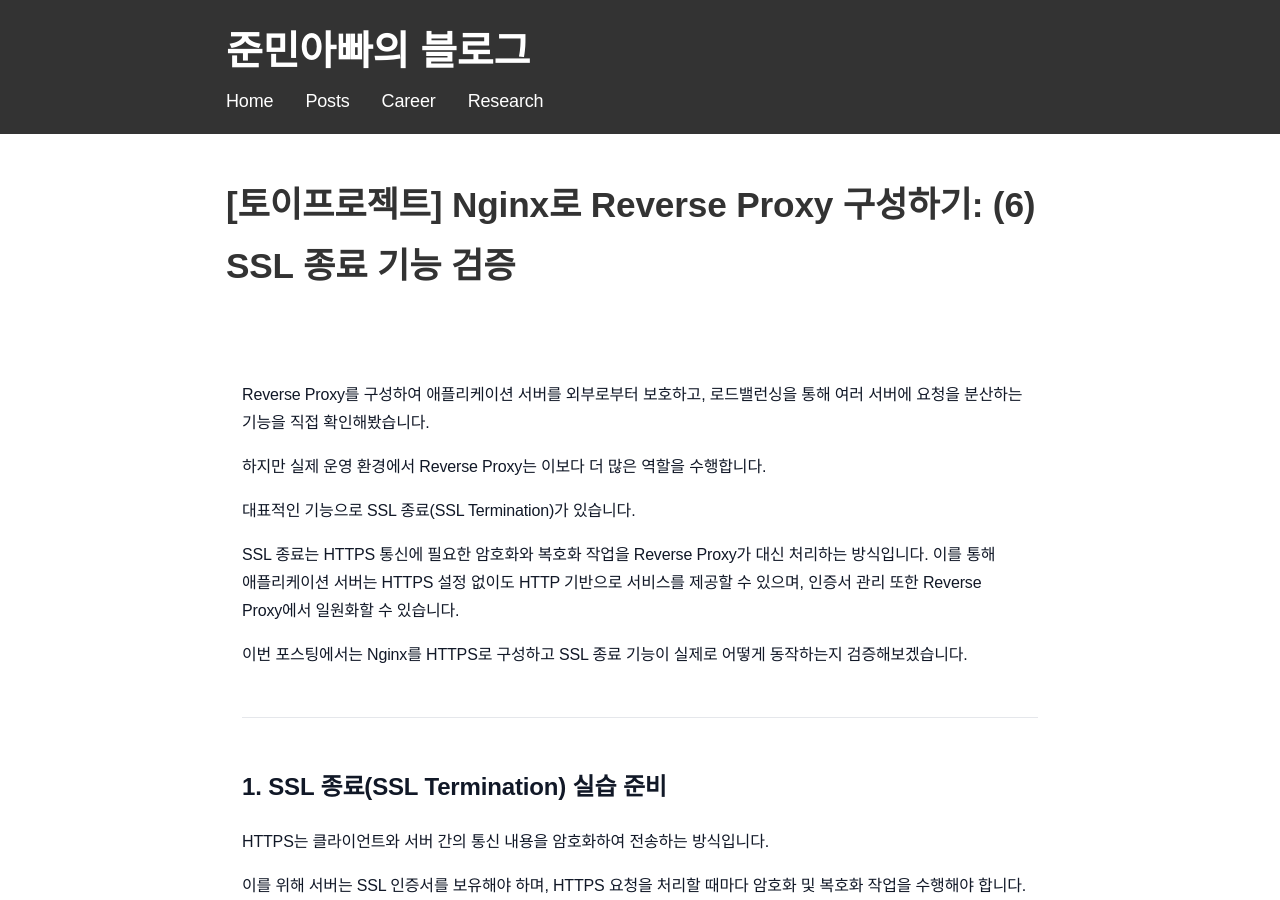
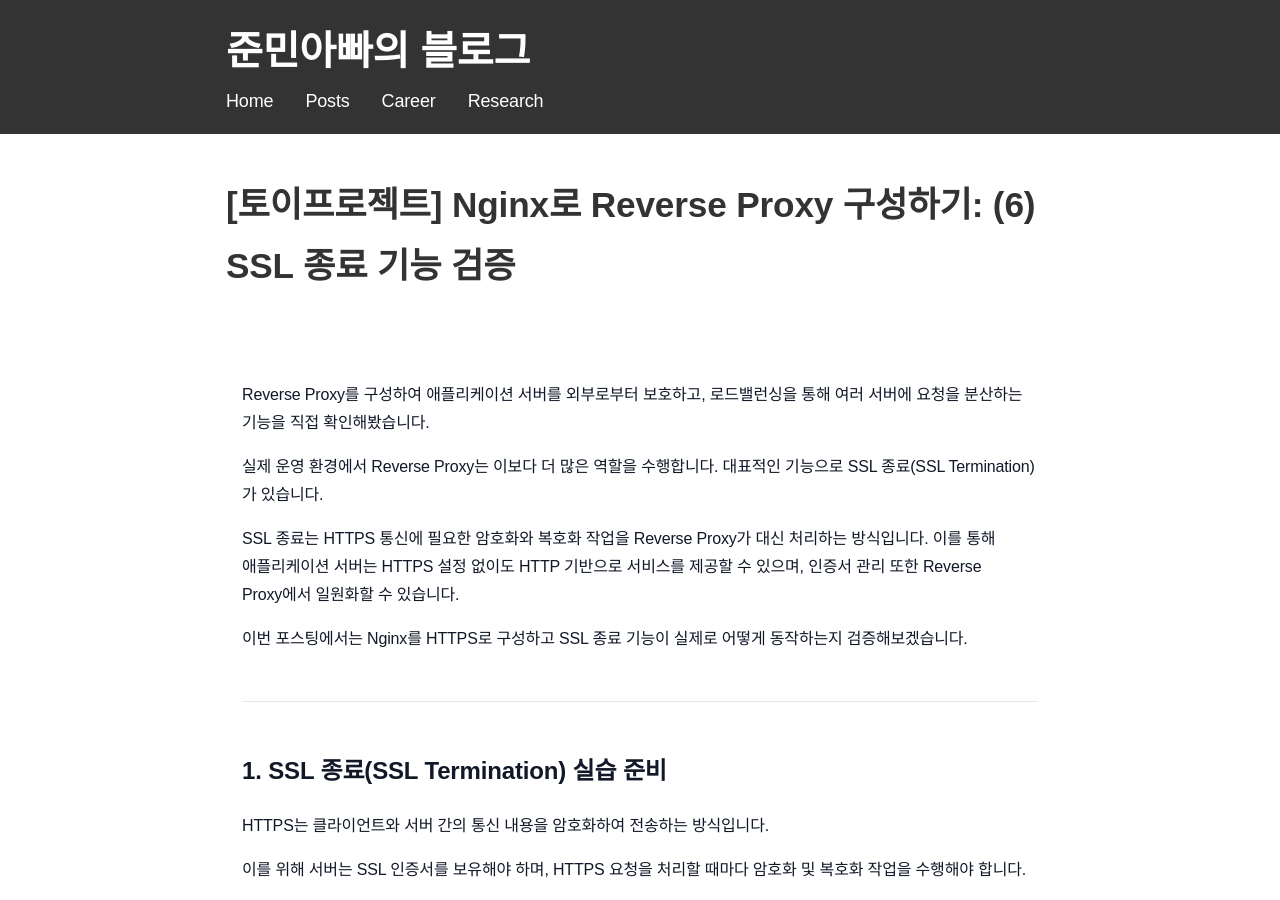
Before and after one commit to sanghoon-lee/sanghoon-lee.github.io, a Jekyll site: the page built from _posts/2026-06-14-nginx-rp6.md, in a window 1280 px wide and 900 px high. Built offline with Jekyll 4.4.1, drawn with Linux system fonts in a browser that asks for light colours; nearby versions of some CDN libraries; comment, search, counter and statistics services are not loaded; some of the changed text lies outside the part shown.

Commit message:
RP실습5편추가

```diff
--- a/_posts/2026-06-14-nginx-rp6.md
+++ b/_posts/2026-06-14-nginx-rp6.md
@@ -2,16 +2,14 @@
 layout: post
 title: "[토이프로젝트] Nginx로 Reverse Proxy 구성하기: (6) SSL 종료 기능 검증"
 date: 2026-06-14
-description: Nginx로 구성한 Reverse Proxy를 이용해서  SSL 종료 기능을 검증하는 실습에 대한 포스팅입니다.
+description: Nginx로 구성한 Reverse Proxy를 이용해서 SSL 종료 기능을 검증하는 실습에 대한 포스팅입니다.
 image: /assets/images/nginx.jpg
 categories: 토이프로젝트
 ---
 
 Reverse Proxy를 구성하여 애플리케이션 서버를 외부로부터 보호하고, 로드밸런싱을 통해 여러 서버에 요청을 분산하는 기능을 직접 확인해봤습니다.
 
-하지만 실제 운영 환경에서 Reverse Proxy는 이보다 더 많은 역할을 수행합니다.
-
-대표적인 기능으로 SSL 종료(SSL Termination)가 있습니다.
+실제 운영 환경에서 Reverse Proxy는 이보다 더 많은 역할을 수행합니다. 대표적인 기능으로 SSL 종료(SSL Termination)가 있습니다.
 
 SSL 종료는 HTTPS 통신에 필요한 암호화와 복호화 작업을 Reverse Proxy가 대신 처리하는 방식입니다. 이를 통해 애플리케이션 서버는 HTTPS 설정 없이도 HTTP 기반으로 서비스를 제공할 수 있으며, 인증서 관리 또한 Reverse Proxy에서 일원화할 수 있습니다.
 
```
Also changed, not shown: other parts of _posts/2026-06-14-nginx-rp6.md (+2 -2 lines).
